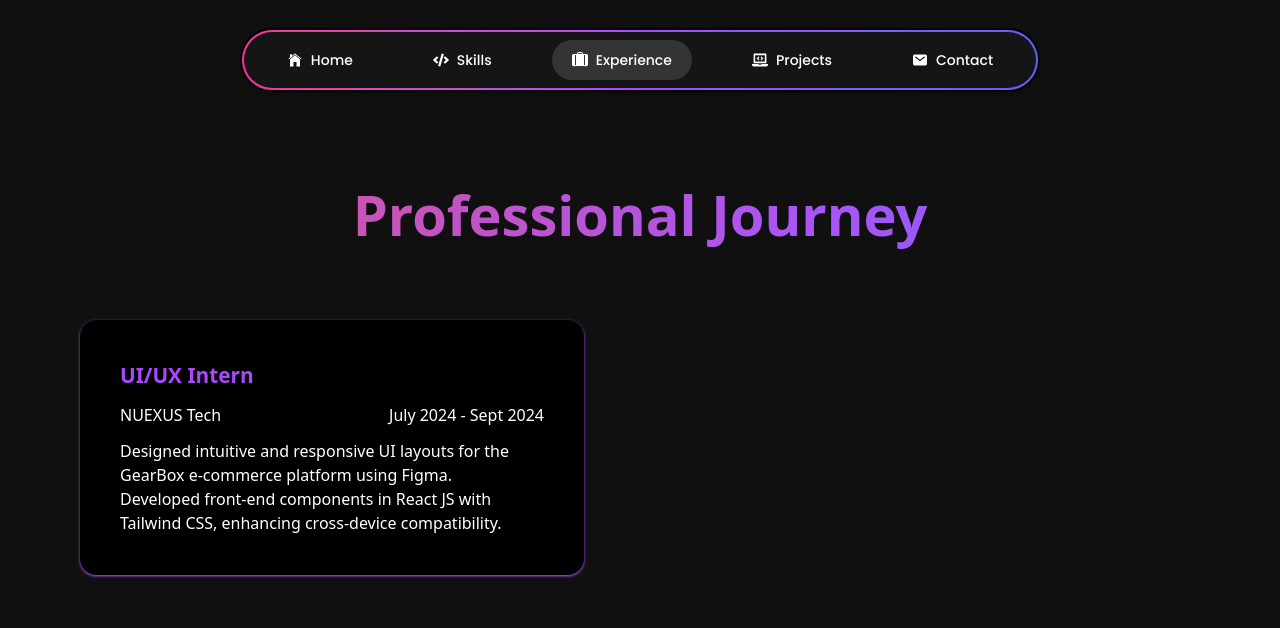
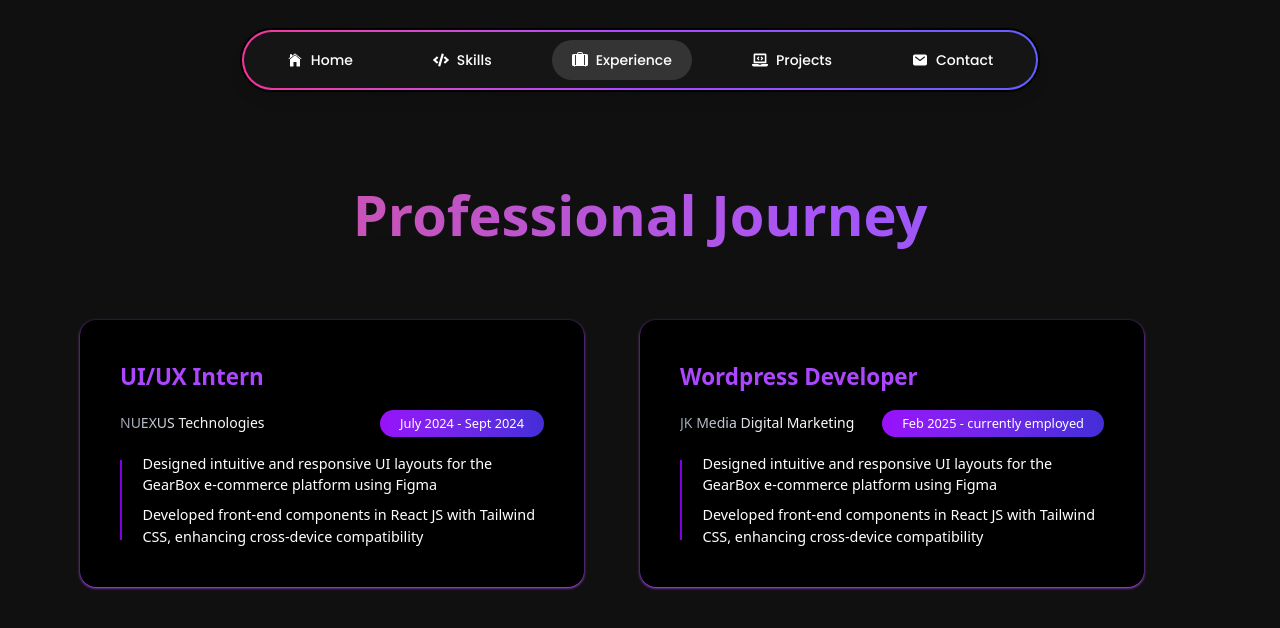
Before and after one commit to Muhammad-Ahmad618/portfolio, a React (Vite) app: page /experience in a window 1280 px wide. Shown: the top 628 px of the page. Built offline with nearby package versions, Linux system fonts and the light colour scheme.

Commit message:
version 1.3: progress 30%

```diff
--- a/src/Pages/ExperiencePage/ExperincePage.jsx
+++ b/src/Pages/ExperiencePage/ExperincePage.jsx
@@ -2,6 +2,29 @@ import React from 'react'
 import GradientText from '../../components/GradientText/GradientText'
 
 export default function ExperincePage() {
+
+    const experience = [
+      {
+        role: "UI/UX Intern",
+        company:'NUEXUS Technologies',
+        duration: 'July 2024 - Sept 2024',
+        description: [
+          "Designed intuitive and responsive UI layouts for the GearBox e-commerce platform using Figma",
+          "Developed front-end components in React JS with Tailwind CSS, enhancing cross-device compatibility"
+        ]
+      }
+      ,
+      {
+        role: "Wordpress Developer",
+        company:'JK Media Digital Marketing',
+        duration: 'Feb 2025 - currently employed',
+        description: [
+          "Designed intuitive and responsive UI layouts for the GearBox e-commerce platform using Figma",
+          "Developed front-end components in React JS with Tailwind CSS, enhancing cross-device compatibility"
+        ]
+      }
+    ]
+
   return (
     <div className='my-20 max-w-screen-2xl mx-auto px-20'>
 
@@ -14,29 +37,31 @@ export default function ExperincePage() {
       </GradientText>
       </div>
 
-      <div className='flex my-16'>
+      <div className='flex my-16 justify-between'>
+      {experience.map((exp,index) => (
+        <div key={index} className='basis-[45%] bg-black text-white p-10 rounded-2xl shadow shadow-purple-500'>
 
-        <div className='basis-[45%] bg-black text-white p-10 rounded-2xl shadow shadow-purple-500'>
+          <h3 className='text-purple-500 text-[1.4rem] font-bold'>{exp.role}</h3>
+          <div className='py-4 flex justify-between items-center'>
+          <p className='font-medium text-sm bg-gradient-to-r from-gray-400 via-gray-100 to-white bg-clip-text text-transparent'>{exp.company}</p>
+          <span className='bg-gradient-to-r from-purple-600 to-indigo-700 rounded-full'>
+          <p className='text-[0.8rem] font-medium py-1 px-5'>{exp.duration}</p>
+          </span>
 
-          <h3 className='text-purple-500 text-[1.3rem] font-bold'>UI/UX Intern</h3>
-          <div className='py-3 flex justify-between'>
-          <p>NUEXUS Tech</p>
-          <span>
-          <p>July 2024 - Sept 2024</p>
-          </span>
           </div>
-          <ul>
-            <li>Designed intuitive and responsive UI layouts for the GearBox e-commerce platform using Figma.</li>
-            <li>Developed front-end components in React JS with Tailwind CSS, enhancing cross-device compatibility.</li>
+          <div className='flex items-center gap-x-5'>
+          <div className='w-1 h-[5rem] bg-purple-700'>
+          </div>
+          <ul className='text-[0.9rem] space-y-2'>
+          {exp.description.map((ach,index) => (
+            <li key={index}>{ach}</li>
+      ))}
           </ul>
-
+          </div>
         </div>
-
+      ))}
         <div>
-
-
         </div>
-
       </div>
 
     </div>
```
